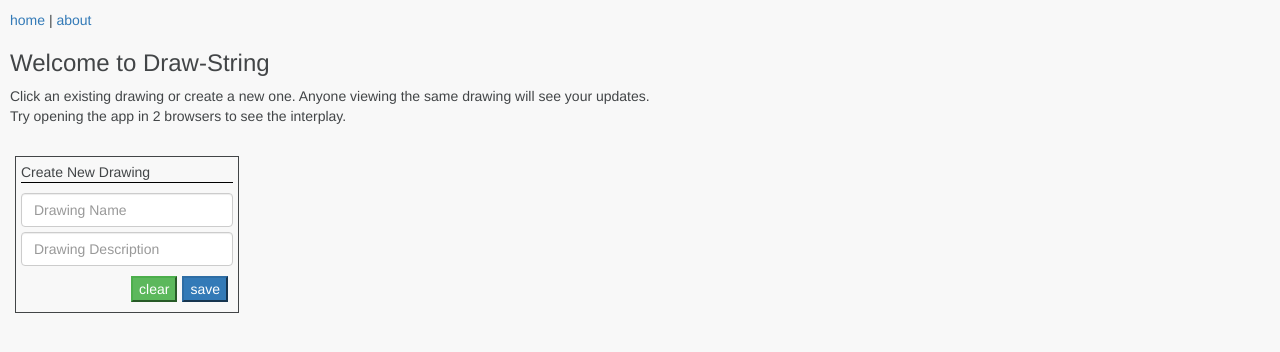
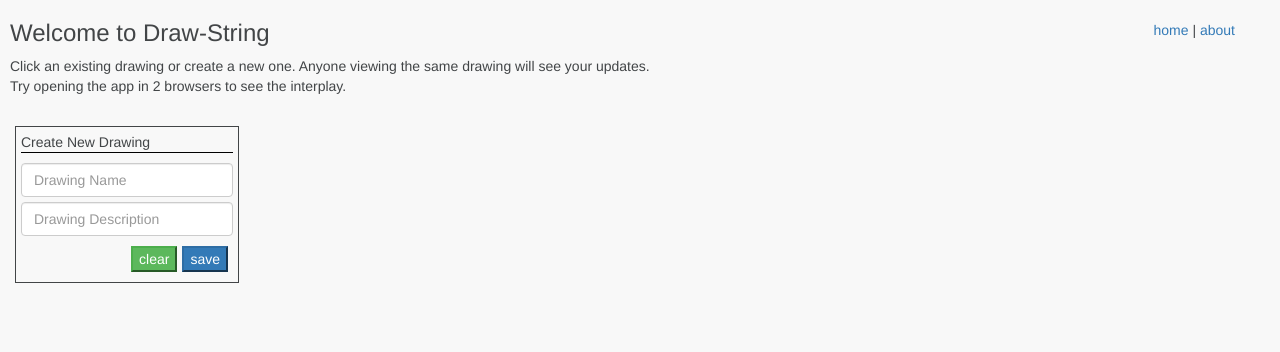
Before and after one commit to joshwood/draw-string, a website: page public/index.html in a window 1280 px wide. Drawn offline with nearby package versions, Linux system fonts and the light colour scheme; no server answers.

Commit message:
little bit of styling so it's not AS ugly

```diff
--- a/public/index.html
+++ b/public/index.html
@@ -24,7 +24,9 @@
 
 <body ng-controller="MainController">
 
+    <div style="float: right; padding-right: 35px;">
     <a href="#/">home</a> | <a href="#/about">about</a>
+    </div>
 
     <div ng-view/>
 
```
